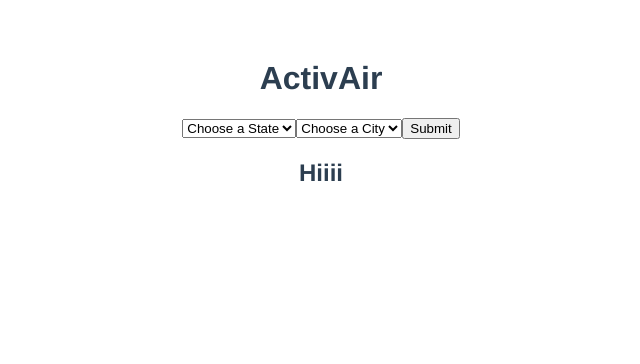
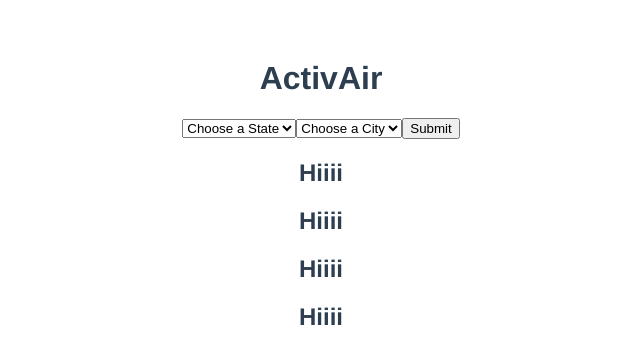
Before and after one commit to tashiad/ActivAir-Vue, a Vue app: page / in a window 1280 px wide. Shown: the top 364 px of the page, without its empty margins (319-959 px from the left). Built offline with nearby package versions, Linux system fonts and the light colour scheme.

Commit message:
Add location to Container component

```diff
--- a/src/components/App/App.vue
+++ b/src/components/App/App.vue
@@ -3,7 +3,7 @@
     <!-- <p>{{debug(cities)}}</p> -->
     <Header />
     <Form :cities="cities" :states="states" />
-    <Container />
+    <Container :locations="locations" />
   </div>
 </template>
 
@@ -21,6 +21,7 @@ export default {
     Container
   },
   data: () => ({
+    locations: data.locationData,
     cities: data.cityData.data,
     states: data.stateData.data
   }),
--- a/src/components/Container/Container.vue
+++ b/src/components/Container/Container.vue
@@ -1,6 +1,8 @@
 <template>
   <section>
-    <Card />
+    <Card
+      v-for="(location, index) in locations"
+      :key="index"/>
   </section>
 </template>
 
@@ -11,6 +13,9 @@ export default {
   name: 'Container',
   components: {
     Card
+  },
+  props: {
+    locations: Array
   }
 }
 </script>
```
